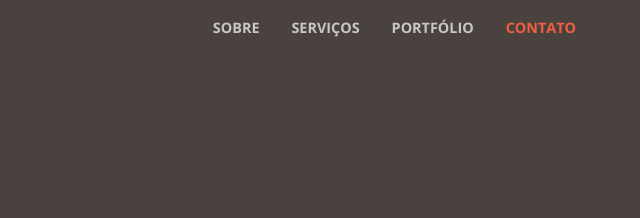
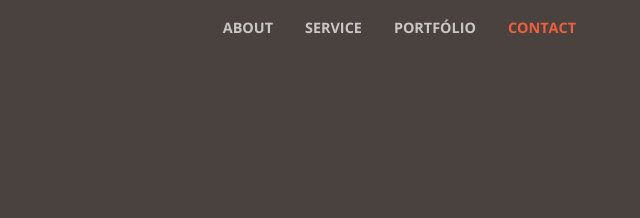
Before and after one commit to Getteli/curso-git-netuno, a website with bundled scripts: page index.html in a window 1280 px wide. Shown: the top 218 px of the page, 603-1243 px from the left. Built offline with nearby package versions, Linux system fonts and the light colour scheme.

Commit message:
Tradução do projeto

```diff
--- a/index.html
+++ b/index.html
@@ -38,16 +38,16 @@
         <div class="collapse navbar-collapse" id="navbarResponsive">
           <ul class="navbar-nav ml-auto">
             <li class="nav-item">
-              <a class="nav-link js-scroll-trigger" href="#about">Sobre</a>
+              <a class="nav-link js-scroll-trigger" href="#about">About</a>
             </li>
             <li class="nav-item">
-              <a class="nav-link js-scroll-trigger" href="#services">Serviços</a>
+              <a class="nav-link js-scroll-trigger" href="#services">Service</a>
             </li>
             <li class="nav-item">
               <a class="nav-link js-scroll-trigger" href="#portfolio">Portfólio</a>
             </li>
             <li class="nav-item">
-              <a class="nav-link js-scroll-trigger" href="#contact">Contato</a>
+              <a class="nav-link js-scroll-trigger" href="#contact">Contact</a>
             </li>
           </ul>
         </div>
```
